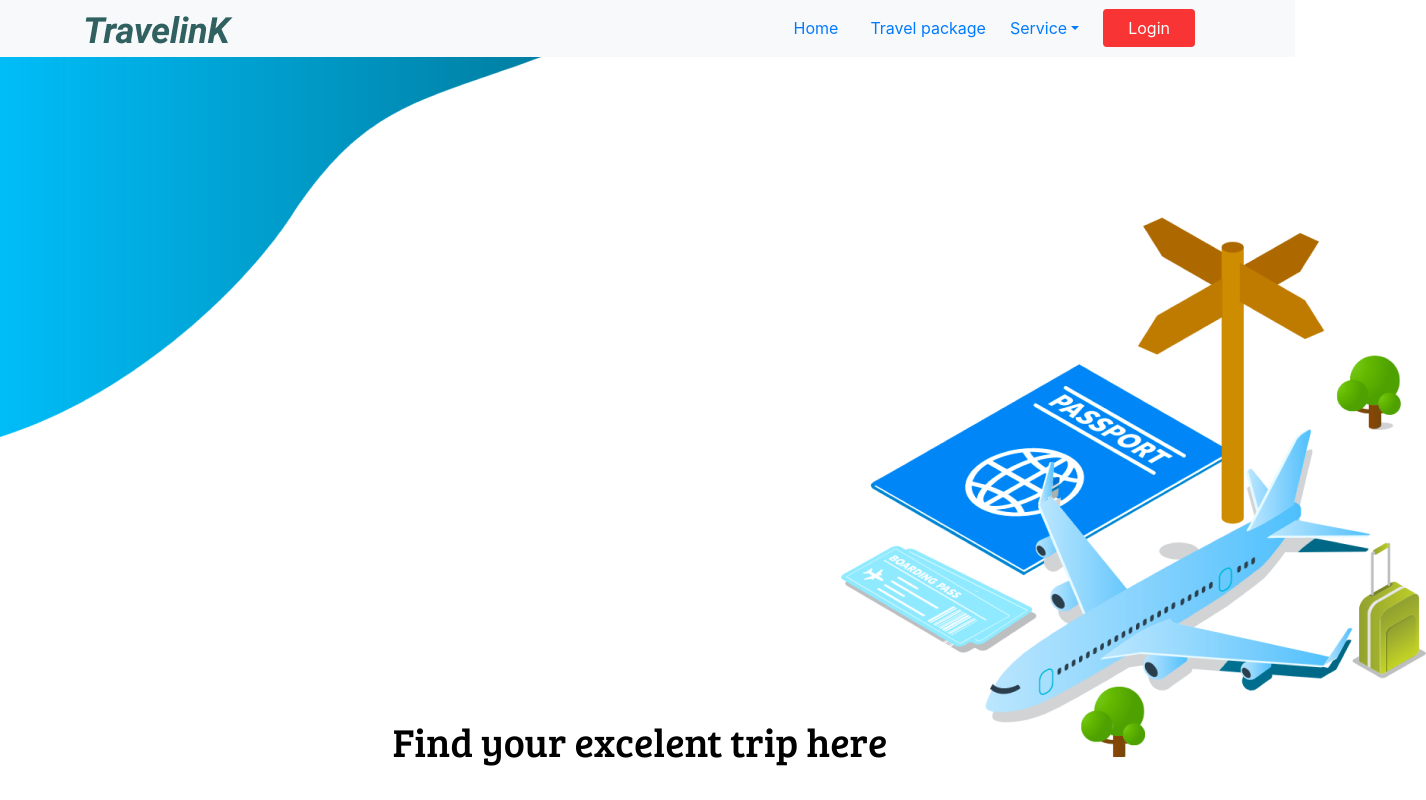
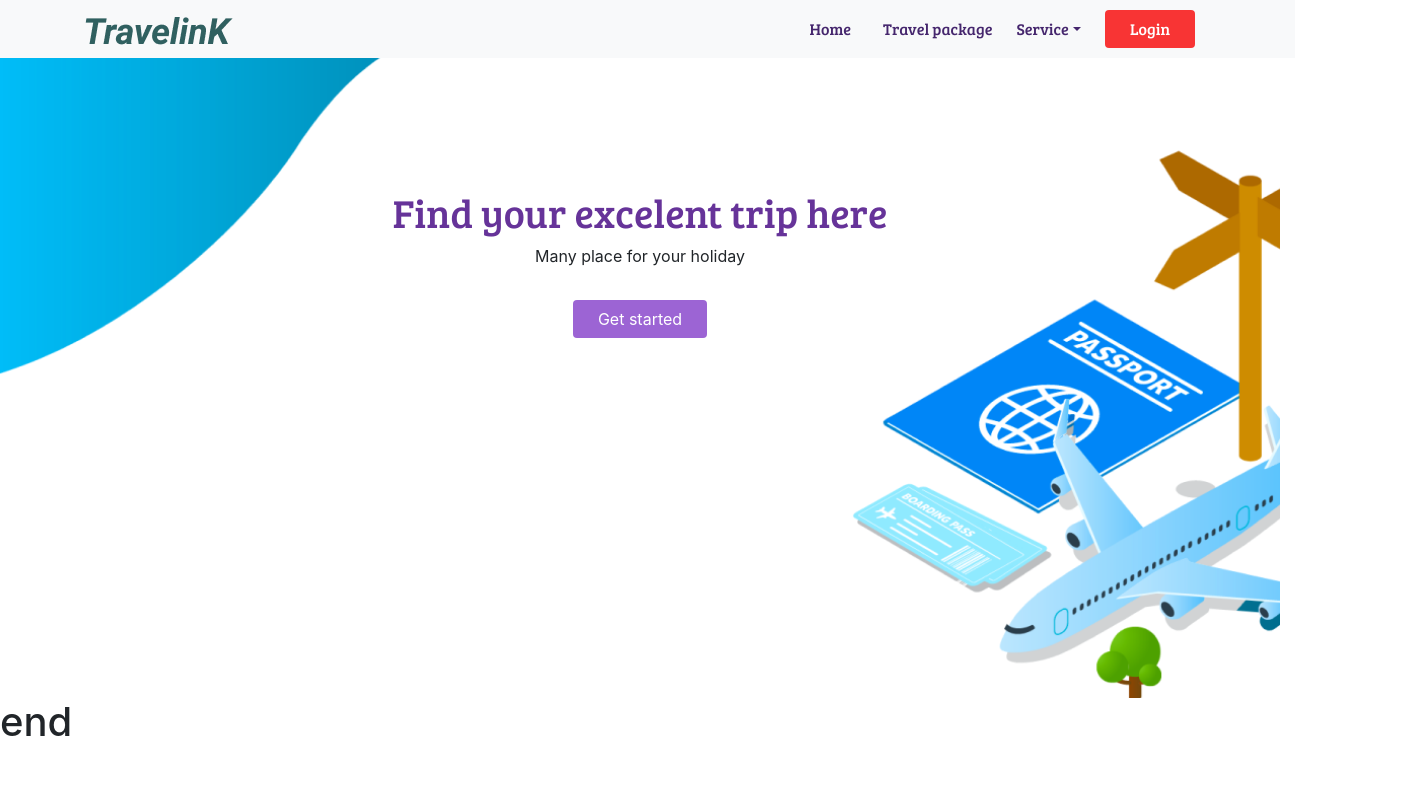
Before and after one commit to bro-rukman/endang_rukmana, a plain HTML site: page index.html in a window 1280 px wide. Shown: the whole page, 1426 px wide, since content can reach past the window. Drawn offline with nearby package versions, Linux system fonts and the light colour scheme.

Commit message:
header done

```diff
--- a/frontend/styles/main.scss
+++ b/frontend/styles/main.scss
@@ -14,6 +14,7 @@ body {
     font-family: 'Bree Serif', serif;
 
     .navbar-nav {
+
         .nav-link {
             color: rgb(69, 38, 109) !important;
 
@@ -53,3 +54,30 @@ body {
 
     }
 }
+
+// Header
+header {
+    padding: 200px 0 360px;
+    // background-repeat: no-repeat;
+    background-size: cover;
+    margin-top: -70px;
+    margin-bottom: 0;
+    background-image: url("../images/imageBg.png");
+
+    h1 {
+
+        font-family: 'Bree Serif', serif;
+        color: rebeccapurple;
+
+    }
+
+    .btnGet {
+        background-color: rgb(156, 100, 212);
+        color: white;
+
+        &:hover {
+            background-color: rgb(123, 91, 155);
+            color: black;
+        }
+    }
+}
--- a/index.html
+++ b/index.html
@@ -21,7 +21,7 @@
 
 <body>
     <!-- Navbar -->
-    <nav class="row navbar navbar-expand-lg na\vbar-light bg-light sticky-top">
+    <nav class="row navbar navbar-expand-lg navbar-light bg-light sticky-top">
         <div class="container">
             <a href="#" class="navbar-brand"><img src="frontend/images/TravelinK.png" alt=""></a>
             <button class="navbar-toggler navbar-toggler-right" type="button" data-toggle="collapse"
@@ -60,12 +60,13 @@
         </div>
     </nav>
     <!-- Header  -->
-    <section class="service">
-        <div class="bg"><img src="frontend/images/imageBg.png" alt="">
-            <div class="container">
-                <h1>Find your excelent trip here</h1>
-            </div>
-        </div>
+    <header class="text-center d-sm-block d-md-block">
+        <h1>Find your excelent trip here</h1>
+        <p>Many place for your holiday</p>
+        <a href="#" class="btn btnGet px-4 mt-3">Get started</a>
+    </header>
+    <section class="barOption">
+        <h1>end</h1>
     </section>
 
 
```
Also changed, not shown: frontend/styles/main.css, 1 other file.
